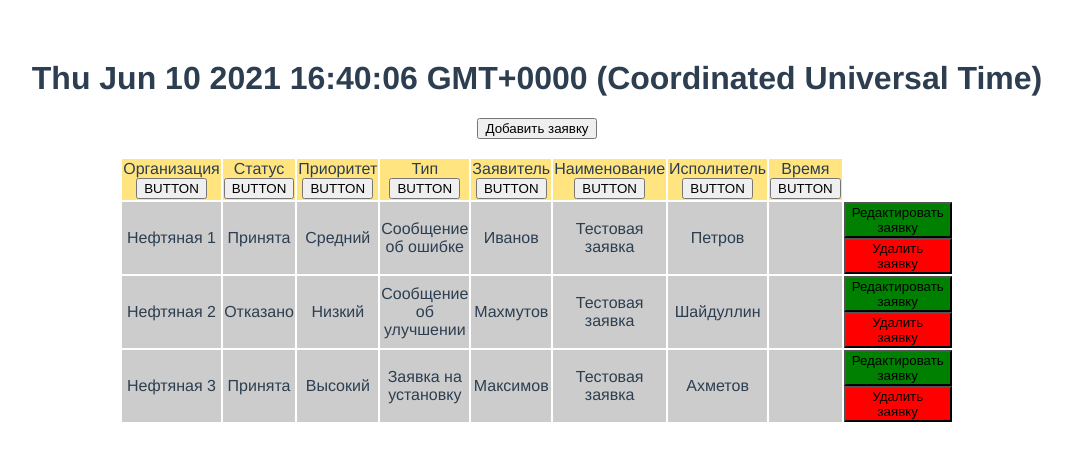
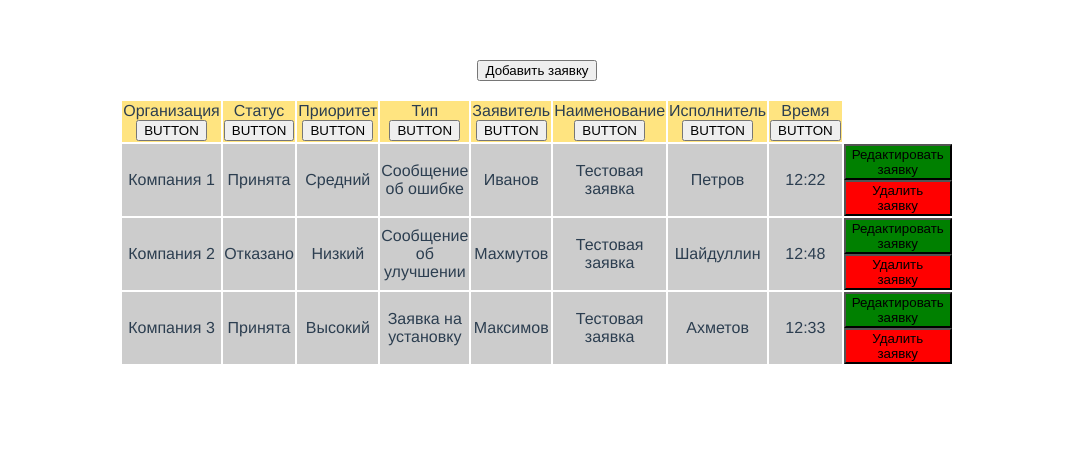
Before and after one commit to senseiseo/testzadanievue, a Vue app: page / in a window 1280 px wide. Shown: the top 460 px of the page, without its empty margins (103-1175 px from the left). Built offline with nearby package versions, Linux system fonts and the light colour scheme.

Commit message:
добавлены исправления вывода времени

```diff
--- a/src/components/TestTable.vue
+++ b/src/components/TestTable.vue
@@ -6,6 +6,7 @@
      <br>
      <br>
      <table class="filters__table" style="width: 600px;">
+
               <thead style="background: #fc18">
                <tr>
                 <td> Организация
@@ -34,6 +35,7 @@
                 </td>
                </tr>
               </thead>
+
               <tbody  style="background: #ccc">
                <tr v-for="item in items" v-bind:key="item.id">
                 <td> {{item.organization}} </td>
@@ -43,12 +45,13 @@
                 <td> {{item.applicant}} </td>
                 <td> {{item.name}} </td>
                 <td> {{item.performer}} </td>
-                <td> {{time}} </td>
+                <td> {{item.time}} </td>
                 <button :data-id="item.id" type="button" class="edit" v-bind:id="item.id" @click="openEditRequestForm">Редактировать заявку</button>
                 <button type="button" class="delete" @click="deleteRequest">Удалить заявку</button>
                </tr>
               </tbody>
              </table>
+
              <div class="edit-request hidden" id="edit-request-popup">
               <form class="edit-request__form" @submit.prevent="editRequest" id="popup-form">
                 <p class="edit-request__item">
@@ -81,7 +84,7 @@
                 </p>
                 <p class="edit-request__item">
                   <label for="time">Время</label>
-                  <input type="time" id="performer" name="performer" :value="currentRow.time" required>
+                  <input type="time" id="time" name="time" :value="currentRow.time" required>
                 </p>
                   <input type="hidden" name="id" :value="currentRow.id">
                 <button id="request-edit-btn" type="submit">Редактировать запись</button>
@@ -93,41 +96,40 @@
              <form class="add-request__form" @submit.prevent="addRequest" id="add-popup-form">
                <p class="add-request__item">
                  <label for="organization">Организация</label>
-                 <input type="text" id="organization" name="organization" :value="currentRow.organization" required>
+                 <input type="text" id="organization" name="organization" :value="organization" required>
                </p>
                <p class="add-request__item">
                  <label for="status">Статус</label>
-                 <input type="text" id="status" name="status" :value="currentRow.status" required>
+                 <input type="text" id="status" name="status" :value="status" required>
                </p>
                <p class="add-request__item">
                  <label for="priority">Приоритет</label>
-                 <input type="text" id="priority" name="priority" :value="currentRow.priority" required>
+                 <input type="text" id="priority" name="priority" :value="priority" required>
                </p>
                <p class="add-request__item">
                  <label for="type">Тип</label>
-                 <input type="text" id="type" name="type" :value="currentRow.type" required>
+                 <input type="text" id="type" name="type" :value="type" required>
                </p>
                <p class="add-request__item">
                  <label for="applicant">Заявитель</label>
-                 <input type="text" id="applicant" name="applicant" :value="currentRow.applicant" required>
+                 <input type="text" id="applicant" name="applicant" :value="applicant" required>
                </p>
                <p class="add-request__item">
                  <label for="name">Наименование</label>
-                 <input type="text" id="name" name="name" :value="currentRow.name" required>
+                 <input type="text" id="name" name="name" :value="name" required>
                </p>
                <p class="add-request__item">
                  <label for="performer">Исполнитель</label>
-                 <input type="text" id="performer" name="performer" :value="currentRow.performer" required>
+                 <input type="text" id="performer" name="performer" :value="performer" required>
                </p>
                <p class="add-request__item">
                  <label for="time">Время</label>
-                 <input type="time" id="time" name="time" :value="currentRow.time" required>
+                 <input type="time" id="time" name="time" :value="time" required>
                </p>
-                 <input type="hidden" name="id" :value="currentRow.id">
+                 <input type="hidden" name="id" :value="id">
                <button id="add-request-btn" type="submit">Добавить запись</button>
                <button type="button" @click="closePopup">Закрыть</button>
              </form>
-
             </div>
   </div>
 
@@ -140,40 +142,40 @@ export default {
   data() {
     return {
       // создаем массив данных
-      timeValue: new Date(),
+
      items: [
        {
          id: 1,
-         organization: 'Нефтяная 1',
+         organization: 'Компания 1',
          status: 'Принята',
          priority: 'Средний',
          type: 'Сообщение об ошибке',
          applicant: 'Иванов',
          name: 'Тестовая заявка',
          performer: 'Петров',
-         time: 'timeValue'
+         time: '12:22'
        },
        {
          id: 2,
-         organization: 'Нефтяная 2',
+         organization: 'Компания 2',
          status: 'Отказано',
          priority: 'Низкий',
          type: 'Сообщение об улучшении',
          applicant: 'Махмутов',
          name: 'Тестовая заявка',
          performer: 'Шайдуллин',
-         time: 'timeValue'
+         time: '12:48'
        },
        {
          id: 3,
-         organization: 'Нефтяная 3',
+         organization: 'Компания 3',
          status: 'Принята',
          priority: 'Высокий',
          type: 'Заявка на установку',
          applicant: 'Максимов',
          name: 'Тестовая заявка',
          performer: 'Ахметов',
-         time: 'timeValue'
+         time: '12:33'
        }
      ],
      //создаем текущий массив для создание новой заявки
@@ -201,6 +203,7 @@ export default {
     addRequest() {
       let form = document.getElementById('add-popup-form');
       let lastId = this.items[this.items.length - 1].id + 1;
+      console.log(lastId)
       let id = lastId;
       let organization = form.elements.organization.value;
       let status = form.elements.status.value;
@@ -209,9 +212,9 @@ export default {
       let applicant = form.elements.applicant.value;
       let name = form.elements.name.value;
       let performer = form.elements.performer.value;
-      let timeValue = form.elements.timeValue.value;
+      let time = form.elements.time.value;
       let obj = {
-        id, organization, status, priority, type, applicant, name, performer,timeValue
+        id, organization, status, priority, type, applicant, name, performer,time
       };
       this.items.push(obj);
     },
@@ -232,9 +235,9 @@ export default {
       let applicant = form.elements.applicant.value;
       let name = form.elements.name.value;
       let performer = form.elements.performer.value;
-      let timeValue = form.elements.timeValue.value;
+      let time = form.elements.time.value;
       let obj = {
-        id, organization, status, priority, type, applicant, name, performer,timeValue
+        id, organization, status, priority, type, applicant, name, performer,time
       };
       for(let i in this.items) {
         if(obj.id == this.items[i].id) {
@@ -261,7 +264,7 @@ export default {
       this.currentRow.applicant = obj.applicant;
       this.currentRow.name = obj.name;
       this.currentRow.performer = obj.performer;
-      this.currentRow.timeValue = obj.time;
+      this.currentRow.time = obj.time;
     },
     //закрытие окна редактирования окна
     closePopup(event) {
```
